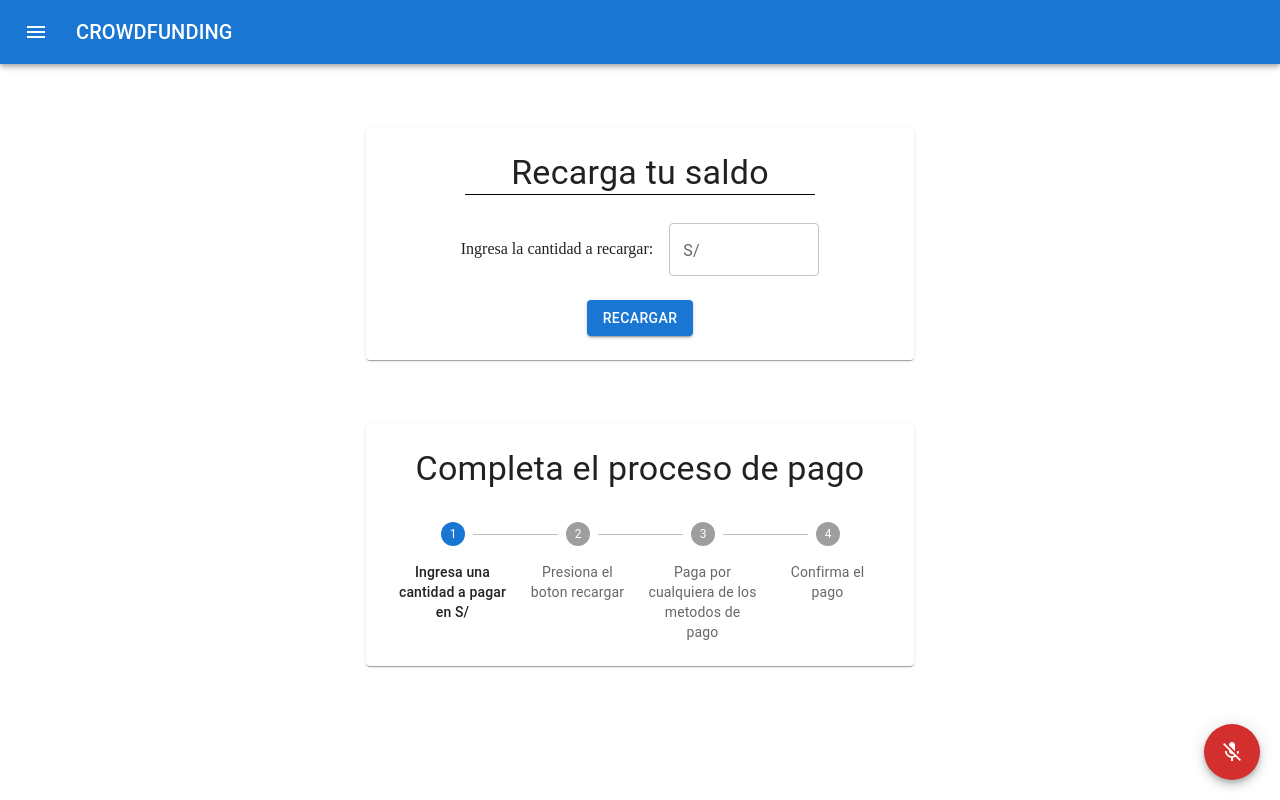
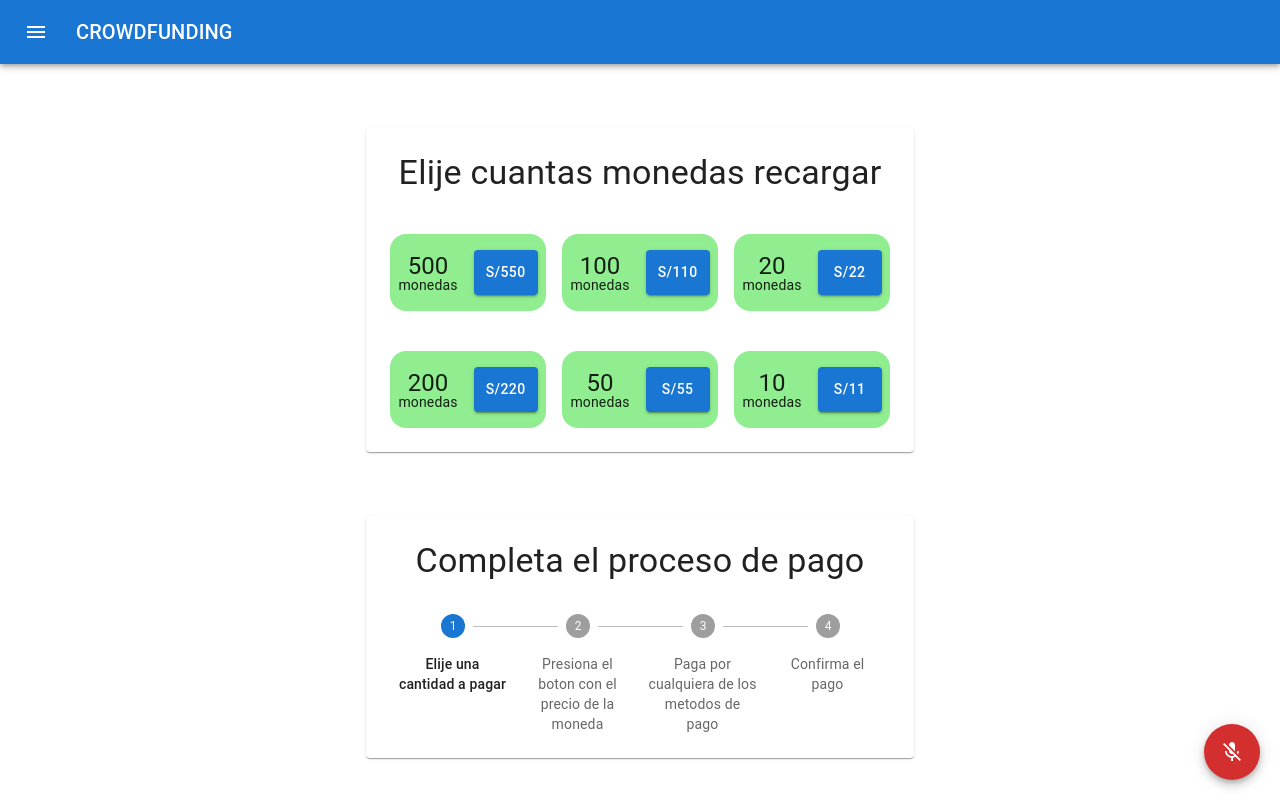
Before and after one commit to deyvigo/voice-test, a React (Vite) app: page /main/recargar in a window 1280 px wide. Built offline with nearby package versions, Linux system fonts and the light colour scheme.

Commit message:
Page recargar completed

```diff
--- a/src/components/PayStepper.jsx
+++ b/src/components/PayStepper.jsx
@@ -13,12 +13,12 @@ export const PayStepper = () => {
             <Stepper alternativeLabel sx={{ mt: 4 }}>
                 <Step>
                     <StepLabel>
-                        Ingresa una cantidad a pagar en S/
+                        Elije una cantidad a pagar
                     </StepLabel>
                 </Step>
                 <Step>
                     <StepLabel>
-                        Presiona el boton recargar
+                        Presiona el boton con el precio de la moneda
                     </StepLabel>
                 </Step>
                 <Step>
--- a/src/components/RPay/DropPayMethods.jsx
+++ b/src/components/RPay/DropPayMethods.jsx
@@ -10,12 +10,7 @@ import PlinQr from '../../assets/PlinQr.png';
 import YapeQr from '../../assets/YapeQr.png';
 import Button from '@mui/material/Button';
 
-export const DropPayMethods = ({openPayMethods, setOpenPayMethods, setAmount}) => {
-
-    const handlePay = () => {
-        setAmount('');
-        setOpenPayMethods(false);
-    }
+export const DropPayMethods = ({openPayMethods, setOpenPayMethods}) => {
 
     return (
         <Modal open={openPayMethods} onClose={() => setOpenPayMethods(false)}>
@@ -51,7 +46,7 @@ export const DropPayMethods = ({openPayMethods, setOpenPayMethods, setAmount}) =
                             </Typography>
                         </Box>
                     </Stack>
-                    <Button sx={{ m: 2 }} variant="contained" onClick={handlePay}>CONFIRMAR TRANSACCION</Button>
+                    <Button sx={{ m: 2 }} variant="contained" onClick={() => setOpenPayMethods(false)}>CONFIRMAR TRANSACCION</Button>
                 </DialogContent>
             </ModalDialog>
         </Modal>
--- a/src/components/RPay/RPay.jsx
+++ b/src/components/RPay/RPay.jsx
@@ -3,66 +3,60 @@ import Typography from '@mui/material/Typography';
 import Paper from '@mui/material/Paper';
 import Box from '@mui/material/Box';
 import Button from '@mui/material/Button';
-import TextField from '@mui/material/TextField';
+import Grid from '@mui/material/Grid';
 import { DropPayMethods } from './DropPayMethods';
 
+const coinData = [
+    { amount: 500, price: 550 },
+    { amount: 100, price: 110 },
+    { amount: 20, price: 22 },
+    { amount: 200, price: 220 },
+    { amount: 50, price: 55 },
+    { amount: 10, price: 11 }
+];
+
 export const RPay = () => {
-    const [amount, setAmount] = useState('');
-    const [error, setError] = useState('');
     const [openPayMethods, setOpenPayMethods] = useState(false);
-
-    const handleChange = (e) => {
-        const value = e.target.value;
-        if (value === '' || (Number(value) > 0 && !value.includes('-'))) {
-            setAmount(value);
-            setError('');
-        } else {
-            setError('Por favor, ingresa un número válido y positivo.');
-        }
-    };
-
-    const handleRecharge = () => {
-        const amountValue = parseFloat(amount);
-
-        if (!amount || isNaN(amountValue) || amountValue <= 0) {
-            setError('Ingresa un número válido');
-        } else {
-            setError('');
-            setOpenPayMethods(true);
-        }
-    };
 
     return (
         <>
-            <Paper sx={{ p: 3, width:'80%', maxWidth: 500, mx: 'auto', my: 8}}>
-                <Box sx={{ display:'flex', justifyContent: 'center', flexDirection: 'column', alignItems: 'center'}}>
-                    <Typography variant="h4" component="h1" gutterBottom sx={{ textAlign: 'center', borderBottom: '1px solid black', width: '70%'}}>
-                        Recarga tu saldo
-                    </Typography>
-                    <Box sx={{display: 'flex', justifyContent: 'center', alignItems: 'center', width: '100%', mt: 2}}>
-                        <label>Ingresa la cantidad a recargar:</label>
-                        <TextField
-                            type='number'
-                            value={amount}
-                            onChange={handleChange}
-                            error={!!error}
-                            helperText={error}
-                            sx={{
-                                width: '30%',
-                                '& .MuiInputBase-input': {
-                                    height: 'auto',
-                                    padding: '15px 10px'
-                                },
-                                ml: 2
-                            }}
-                            label="S/"
-                            outlined
-                        />
-                    </Box>
-                    <Button variant="contained" sx={{ mt: 3 }} onClick={handleRecharge}>Recargar</Button>
-                </Box>
+            <Paper sx={{ p: 3, width: '80%', maxWidth: 500, mx: 'auto', my: 8 }}>
+                <Grid container spacing={2}>
+                    <Grid item xs={12}>
+                        <Typography variant="h4" component="h1" sx={{ textAlign: 'center' }}>
+                            Elije cuantas monedas recargar
+                        </Typography>
+                    </Grid>
+                    {coinData.map((coin, index) => (
+                        <Grid item xs={6} sm={6} md={4} key={index}>
+                            <Box
+                                sx={{
+                                    display: 'flex',
+                                    gap: 2,
+                                    bgcolor: 'lightgreen',
+                                    justifyContent: 'center',
+                                    p: 2,
+                                    mt: 3,
+                                    borderRadius: 4
+                                }}
+                            >
+                                <Box>
+                                    <Typography variant="h5" component="h1" sx={{ textAlign: 'center', height: 25 }}>
+                                        {coin.amount}
+                                    </Typography>
+                                    <Typography variant="body2" component="h1" sx={{ textAlign: 'center' }}>
+                                        monedas
+                                    </Typography>
+                                </Box>
+                                <Button variant="contained" onClick={() => setOpenPayMethods(true)}>
+                                    S/{coin.price}
+                                </Button>
+                            </Box>
+                        </Grid>
+                    ))}
+                </Grid>
             </Paper>
-            <DropPayMethods openPayMethods={openPayMethods} setOpenPayMethods={setOpenPayMethods} setAmount={setAmount}/>
+            <DropPayMethods openPayMethods={openPayMethods} setOpenPayMethods={setOpenPayMethods} />
         </>
     );
 };
```
